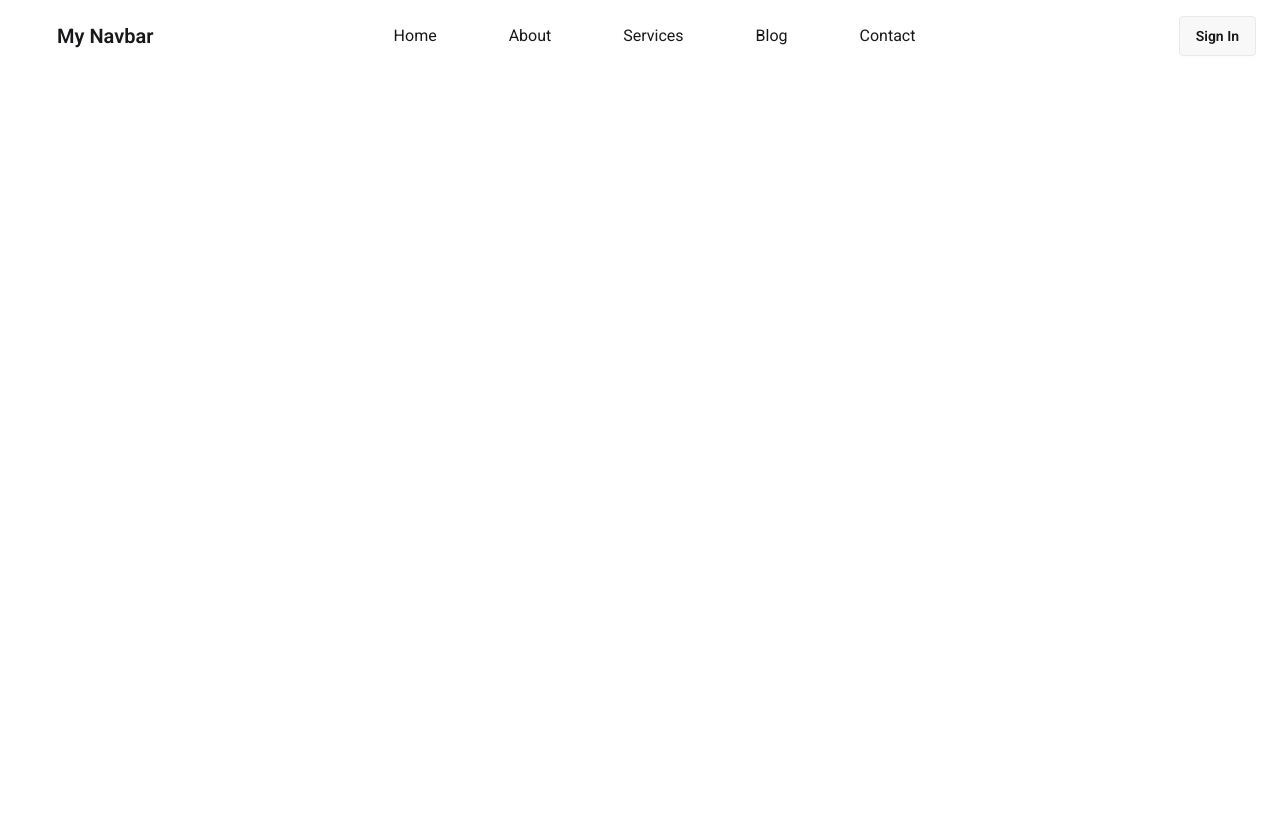
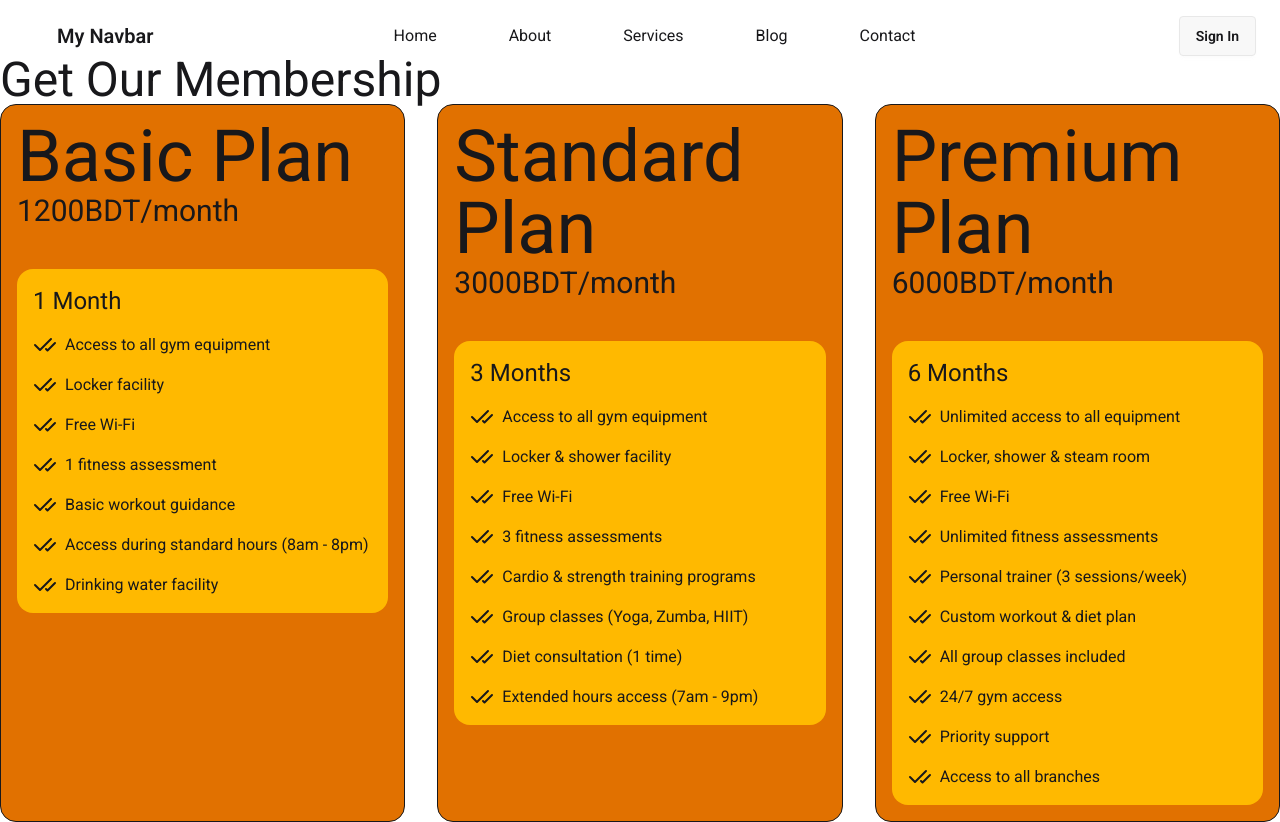
Before and after one commit to farhan-al-shahrier-siam/tailwind-react-pricing-options, a React (Vite) app: page / in a window 1280 px wide. Before the commit the page ends 800 px from the top, so only its background shows below. Built offline with nearby package versions, Linux system fonts and the light colour scheme.

Commit message:
Crreated some components for pricing cards and given them information and design also

```diff
--- /dev/null
+++ b/public/pricingData.json
@@ -0,0 +1,53 @@
+{
+  "pricingPlans": [
+    {
+      "id": 1,
+      "name": "Basic Plan",
+      "price": "1200BDT/month",
+      "duration": "1 Month",
+      "features": [
+        "Access to all gym equipment",
+        "Locker facility",
+        "Free Wi-Fi",
+        "1 fitness assessment",
+        "Basic workout guidance",
+        "Access during standard hours (8am - 8pm)",
+        "Drinking water facility"
+      ]
+    },
+    {
+      "id": 2,
+      "name": "Standard Plan",
+      "price": "3000BDT/month",
+      "duration": "3 Months",
+      "features": [
+        "Access to all gym equipment",
+        "Locker & shower facility",
+        "Free Wi-Fi",
+        "3 fitness assessments",
+        "Cardio & strength training programs",
+        "Group classes (Yoga, Zumba, HIIT)",
+        "Diet consultation (1 time)",
+        "Extended hours access (7am - 9pm)"
+      ]
+    },
+    {
+      "id": 3,
+      "name": "Premium Plan",
+      "price": "6000BDT/month",
+      "duration": "6 Months",
+      "features": [
+        "Unlimited access to all equipment",
+        "Locker, shower & steam room",
+        "Free Wi-Fi",
+        "Unlimited fitness assessments",
+        "Personal trainer (3 sessions/week)",
+        "Custom workout & diet plan",
+        "All group classes included",
+        "24/7 gym access",
+        "Priority support",
+        "Access to all branches"
+      ]
+    }
+  ]
+}
--- a/src/App.jsx
+++ b/src/App.jsx
@@ -1,6 +1,10 @@
+import { Suspense } from "react";
 import "./App.css";
 import DaisyNav from "./components/DaisyNav/DaisyNav";
 import NavBar from "./components/NavBar/NavBar";
+import PricingOptions from "./components/PricingOptions/PricingOptions";
+
+const pricingPromise= fetch("pricingData.json").then(res=> res.json())
 
 function App() {
     return (
@@ -9,7 +13,11 @@ function App() {
                 <NavBar></NavBar>
                 {/* <DaisyNav></DaisyNav> */}
             </header>
-            <main></main>
+            <main>
+                <Suspense fallback={<span className="loading loading-spinner text-warning"></span>}>
+                    <PricingOptions pricingPromise={pricingPromise}></PricingOptions>
+                </Suspense>
+            </main>
             <footer></footer>
         </>
     );
--- /dev/null
+++ b/src/components/PricingCard/PricingCard.jsx
@@ -0,0 +1,25 @@
+import React from "react";
+import PricingFeatures from "./PricingFeatures";
+
+const PricingCard = ({ pricing }) => {
+
+    const {name, price, duration , features} = pricing
+
+    return (
+        <div className="border bg-amber-600 rounded-2xl p-4">
+            <div>
+                <h1 className="text-7xl">{name}</h1>
+                <h4 className="text-3xl">{price}</h4>
+            </div>
+
+            <div className="bg-amber-400 p-4 rounded-2xl mt-10">
+                <p className="text-2xl">{duration}</p>
+                {
+                    features.map((feature, index) =><PricingFeatures key={index} feature={feature}></PricingFeatures>)
+                }
+            </div>
+        </div>
+    );
+};
+
+export default PricingCard;
--- /dev/null
+++ b/src/components/PricingCard/PricingFeatures.jsx
@@ -0,0 +1,10 @@
+import { CheckCheck } from 'lucide-react';
+import React from 'react';
+
+const PricingFeatures = ({feature}) => {
+    return (
+        <p className='flex mt-4'> <CheckCheck className='mr-2'></CheckCheck>{feature}</p>
+    );
+};
+
+export default PricingFeatures;
--- /dev/null
+++ b/src/components/PricingOptions/PricingOptions.jsx
@@ -0,0 +1,19 @@
+import React, { use } from "react";
+import PricingCard from "../PricingCard/PricingCard";
+
+const PricingOptions = ({ pricingPromise }) => {
+    const pricingData1 = use(pricingPromise);
+    const pricingData = pricingData1.pricingPlans;
+    return (
+        <div>
+            <h2 className="text-5xl">Get Our Membership</h2>
+            <div className="grid md:grid-cols-3 gap-8">
+                {pricingData.map((pricing) => (
+                    <PricingCard key={pricing.id} pricing={pricing}></PricingCard>
+                ))}
+            </div>
+        </div>
+    );
+};
+
+export default PricingOptions;
```
